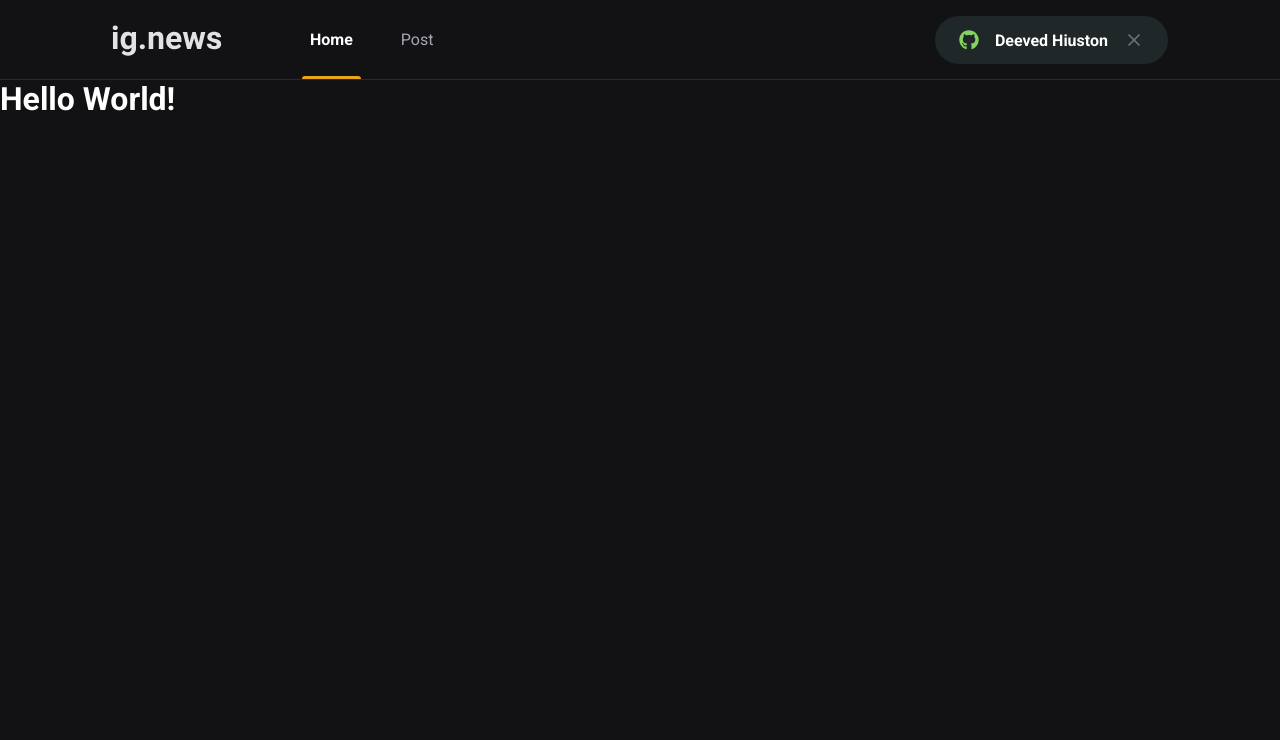
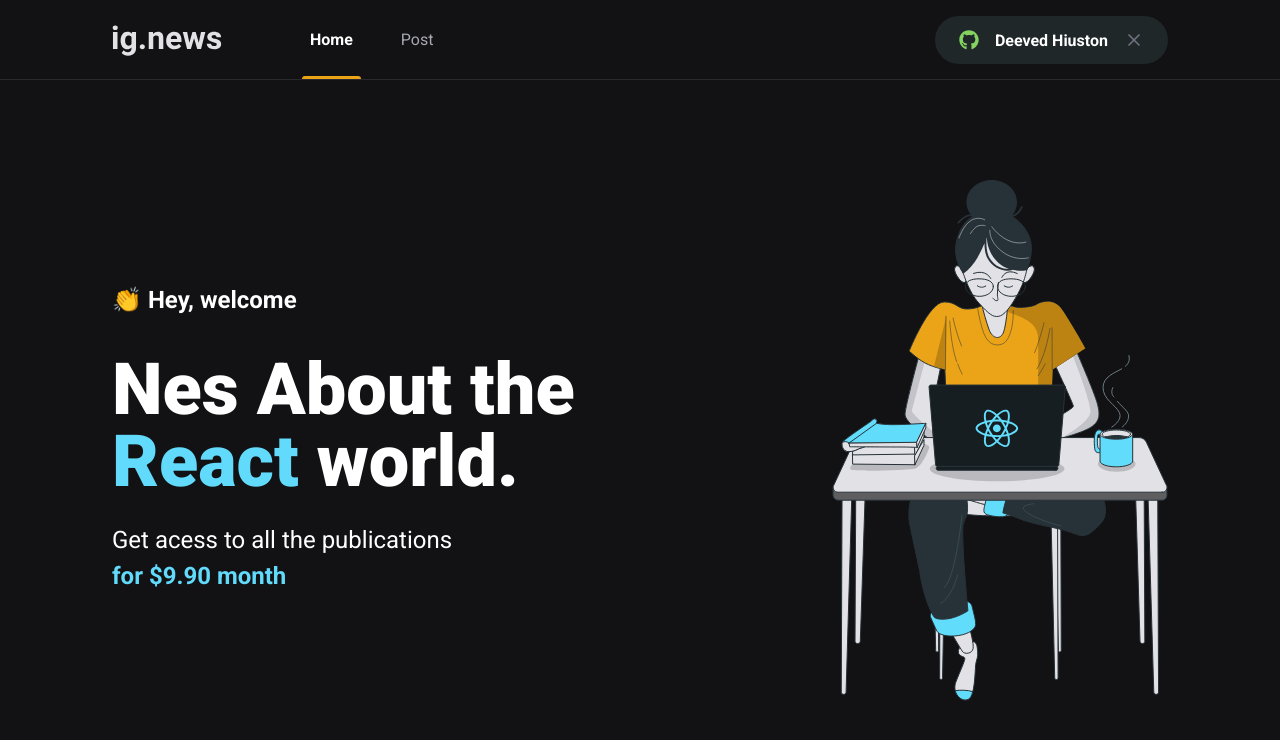
Before and after one commit to Deeved/ignews, a Next.js app: page / in a window 1280 px wide. Shown: the top 740 px of the page. Built offline with nearby package versions, Linux system fonts and the light colour scheme.

Commit message:
Page Home

```diff
--- /dev/null
+++ b/src/pages/home.module.scss
@@ -0,0 +1,41 @@
+.contentContainert {
+  max-width: 1120px;
+  margin: 0 auto;
+  padding: 0 2rem;
+  height: calc(100vh - 5rem);
+
+  display: flex;
+  align-items: center;
+  justify-content: space-between;
+}
+
+.hero {
+  max-width: 600px;
+
+  > span {
+    font-size: 1.5rem;
+    font-weight: bold;
+  }
+
+  h1 {
+    font-size: 4.5rem;
+    line-height: 4.5rem;
+    font-weight: 900;
+    margin-top: 2.5rem;
+
+    span {
+      color: var(--cyan-500);
+    }
+  }
+
+  p {
+    font-size: 1.5rem;
+    line-height: 2.25rem;
+    margin-top: 1.5rem;
+
+    span {
+      color: var(--cyan-500);
+      font-weight: bold;
+    }
+  }
+}
--- a/src/pages/index.tsx
+++ b/src/pages/index.tsx
@@ -1,15 +1,27 @@
-import Head from 'next/head'
+import Head from "next/head";
+
+import styles from "./home.module.scss";
 
 export default function Home() {
   return (
     <>
       <Head>
-        <title>Início | ig.news</title>
+        <title>Home | ig.news</title>
       </Head>
-      <h1>
-        Hello World!
-      </h1>
+      <main className={styles.contentContainert}>
+        <section className={styles.hero}>
+          <span>👏 Hey, welcome</span>
+          <h1>
+            Nes About the <span>React</span> world.
+          </h1>
+          <p>
+            Get acess to all the publications <br />
+            <span>for $9.90 month</span>
+          </p>
+        </section>
+
+        <img src="/images/avatar.svg" alt="Girl coding" />
+      </main>
     </>
-
-  )
+  );
 }
```
